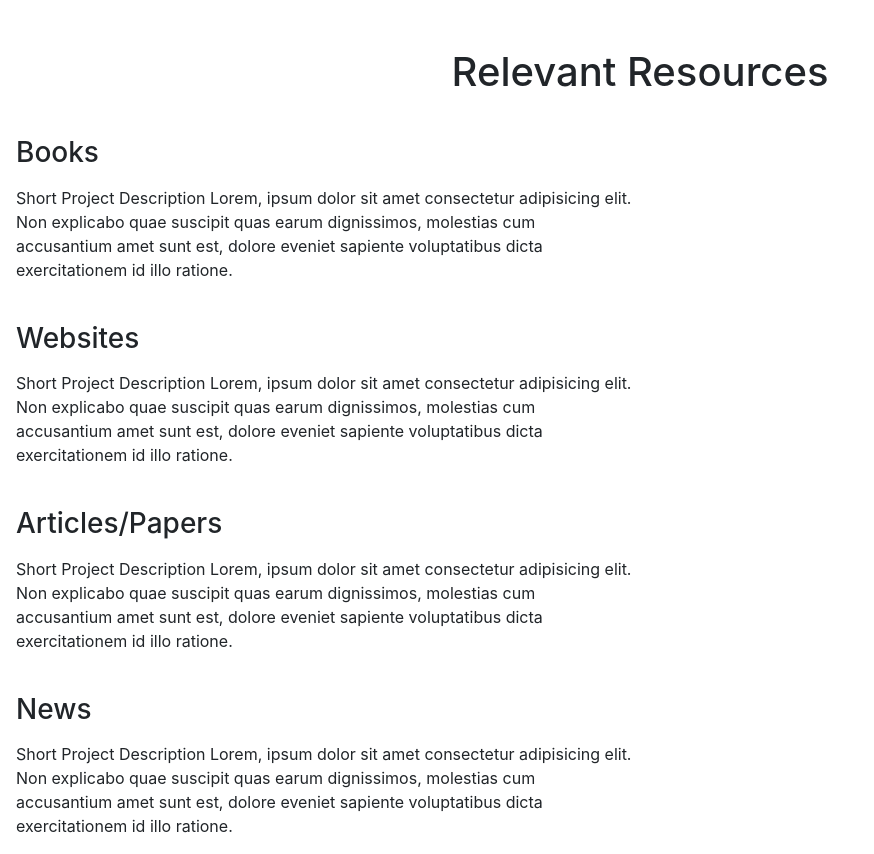
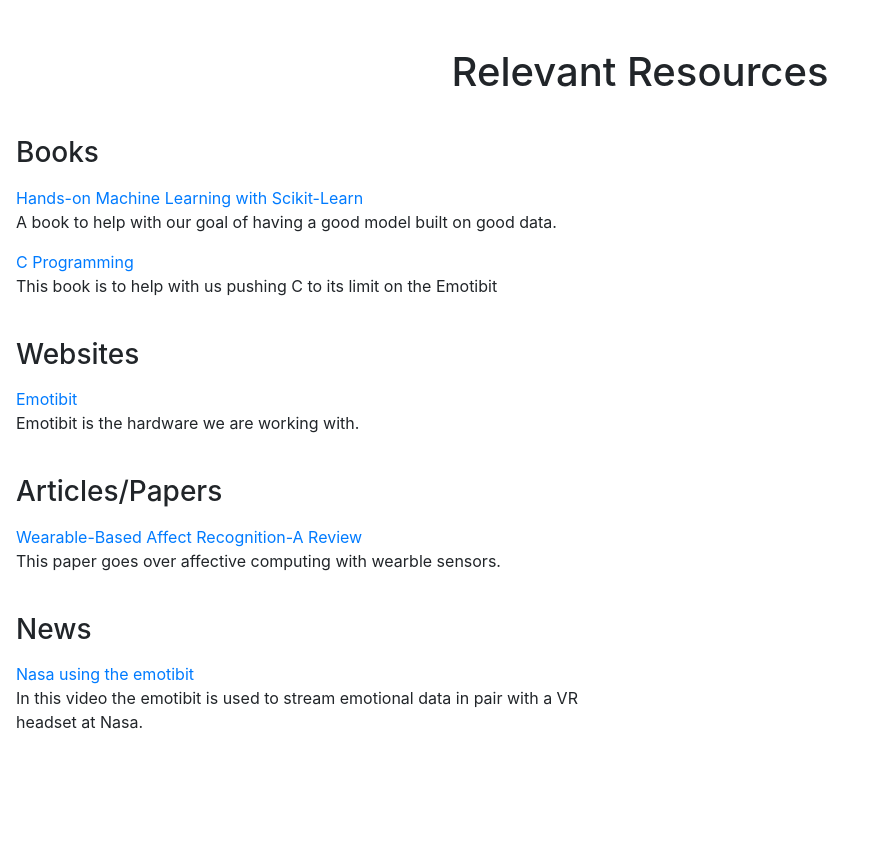
Before and after one commit to kobemaristela/EmotiCoach, a Django app: page /resources in a window 1280 px wide. Shown: the part 56-910 px from the top of the page, without its empty margins (0-874 px from the left). After the commit the page ends 785 px from the top, so only its background shows below. Run offline with Django 4.2, Linux system fonts and the light colour scheme; parts of the project's set-up code (start-up, migrations or seed data) failed here and were passed over; some libraries are stand-ins or nearby versions.

Commit message:
hotfix 1025 : added links and info to the resource page

```diff
--- a/Frontend/Emoticoach/src/app/pages/log-workout/exercise/exercise-set/exercise-set.component.ts
+++ b/Frontend/Emoticoach/src/app/pages/log-workout/exercise/exercise-set/exercise-set.component.ts
@@ -7,7 +7,7 @@ import { Component, OnInit } from '@angular/core';
 })
 export class ExerciseSetComponent implements OnInit {
   setCount: number = 1;
-  set : string = 'Set ' + this.setCount;
+
   constructor() { }
 
   ngOnInit() {}
--- a/backend/website/templates/website/resources.html
+++ b/backend/website/templates/website/resources.html
@@ -1,7 +1,7 @@
 {% extends "website/base.html" %}
 
 {% block title %}
-  Resources
+Resources
 {% endblock %}
 
 {% block content %}
@@ -11,44 +11,43 @@
 <p class="h3 pl-3 pt-4">Books</p>
 <div class="row pl-3 pt-2">
     <div class="col-md-6">
+        <a href="https://www.amazon.com/Hands-Machine-Learning-Scikit-Learn-TensorFlow/dp/1492032646/ref=sr_1_6?crid=HL2ESRD5CPFI&keywords=tensorflow+sklearn&qid=1675818748&s=books&sprefix=tensorflow+sklearn%2Cstripbooks%2C163&sr=1-6&ufe=app_do%3Aamzn1.fos.006c50ae-5d4c-4777-9bc0-4513d670b6bc">Hands-on Machine Learning with Scikit-Learn</a>
         <p>
-        Short Project Description Lorem, ipsum dolor sit amet consectetur
-        adipisicing elit. Non explicabo quae suscipit quas earum dignissimos,
-        molestias cum accusantium amet sunt est, dolore eveniet sapiente voluptatibus
-        dicta exercitationem id illo ratione.
+            A book to help with our goal of having a good model built on good data.
+        </p>
+        <a href="https://www.amazon.com/C-Programming-Modern-Approach-2nd/dp/0393979504"> C Programming</a>
+        <p>
+            This book is to help with us pushing C to its limit on the Emotibit
         </p>
     </div>
 </div>
 <p class="h3 pl-3 pt-4">Websites</p>
 <div class="row pl-3 pt-2">
     <div class="col-md-6">
+
+        <a href="https://www.emotibit.com/"> Emotibit</a>
         <p>
-        Short Project Description Lorem, ipsum dolor sit amet consectetur
-        adipisicing elit. Non explicabo quae suscipit quas earum dignissimos,
-        molestias cum accusantium amet sunt est, dolore eveniet sapiente voluptatibus
-        dicta exercitationem id illo ratione.
+            Emotibit is the hardware we are working with.
         </p>
     </div>
 </div>
 <p class="h3 pl-3 pt-4">Articles/Papers</p>
 <div class="row pl-3 pt-2">
     <div class="col-md-6">
+
+        <a href="https://pubmed.ncbi.nlm.nih.gov/31547220/">Wearable-Based Affect Recognition-A Review</a>
         <p>
-        Short Project Description Lorem, ipsum dolor sit amet consectetur
-        adipisicing elit. Non explicabo quae suscipit quas earum dignissimos,
-        molestias cum accusantium amet sunt est, dolore eveniet sapiente voluptatibus
-        dicta exercitationem id illo ratione.
+            This paper goes over affective computing with wearble sensors.
+
         </p>
     </div>
 </div>
 <p class="h3 pl-3 pt-4">News</p>
 <div class="row pl-3 pt-2">
     <div class="col-md-6">
+        <a href="https://www.youtube.com/watch?v=nNhhVE4TjgM"> Nasa using the emotibit</a>
         <p>
-        Short Project Description Lorem, ipsum dolor sit amet consectetur
-        adipisicing elit. Non explicabo quae suscipit quas earum dignissimos,
-        molestias cum accusantium amet sunt est, dolore eveniet sapiente voluptatibus
-        dicta exercitationem id illo ratione.
+            In this video the emotibit is used to stream emotional data in pair with a VR headset at Nasa.
         </p>
     </div>
 </div>
```
